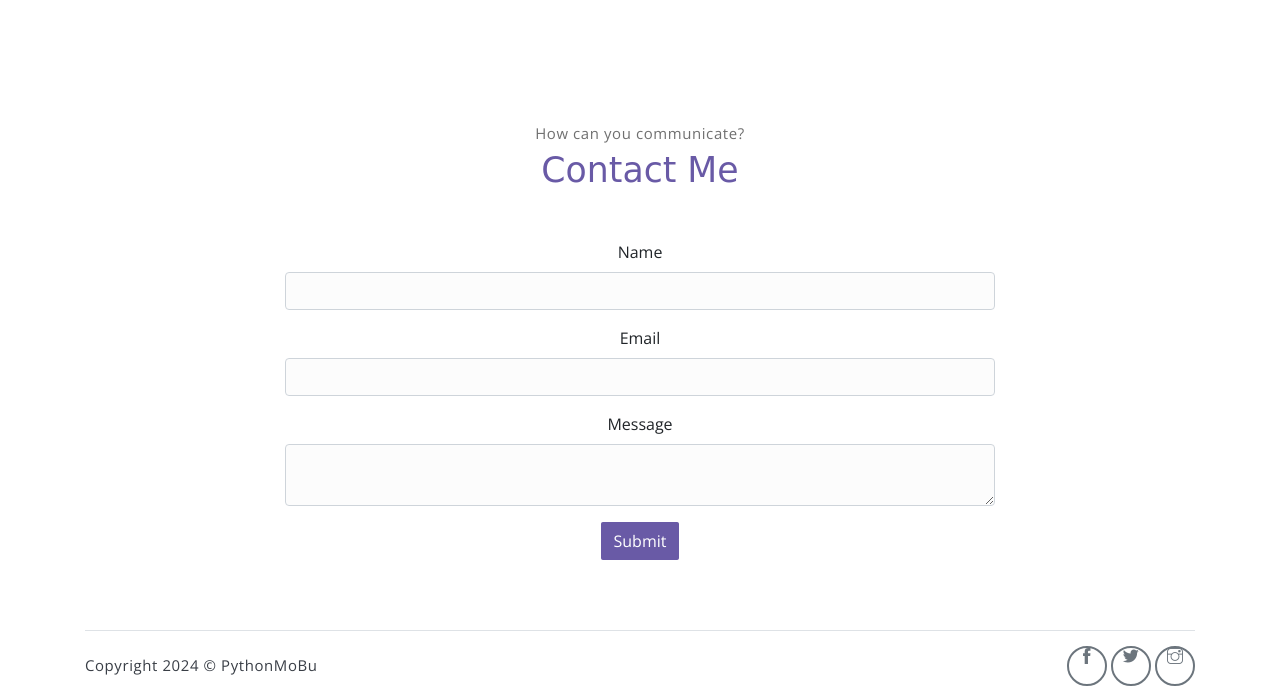
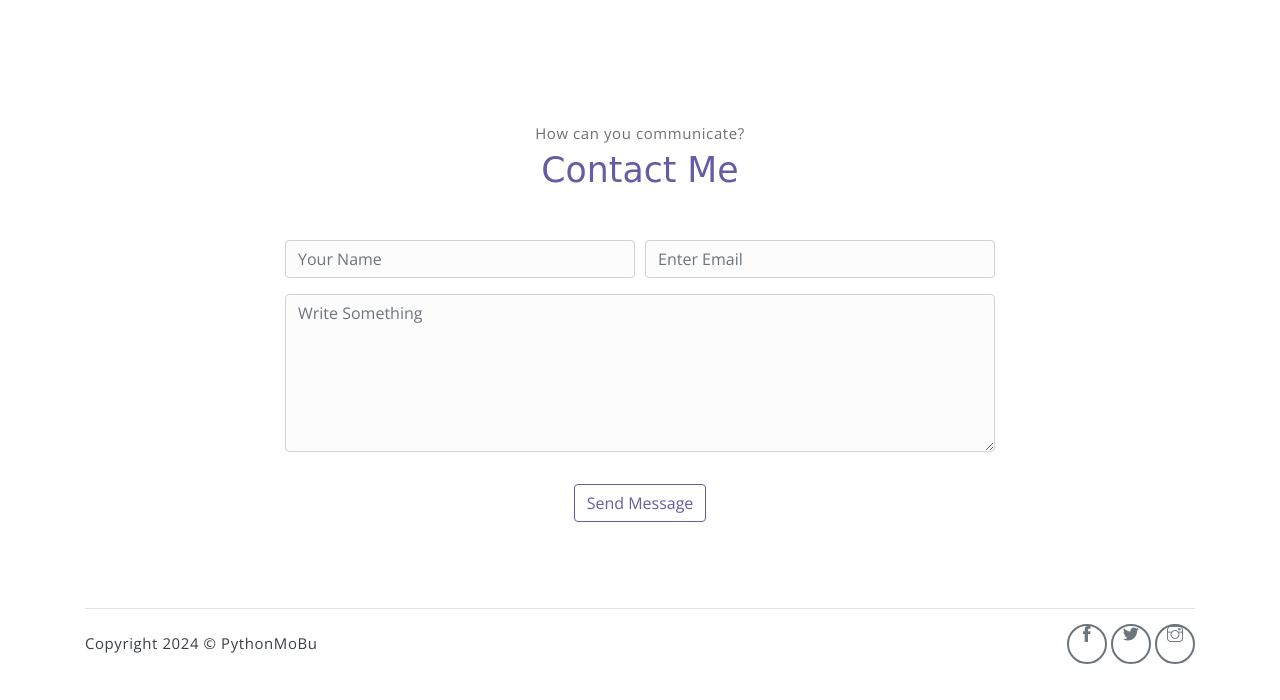
Before and after one commit to MouhibForProgramming/portfolio_website, a Flask app: page / in a window 1280 px wide. Shown: the part 2386-3086 px from the top of the page. After the commit the page ends 3050 px from the top, so only its background shows below. Run offline with Flask 3, Linux system fonts and the light colour scheme; parts of the project's set-up code (start-up, migrations or seed data) failed here and were passed over; some libraries are stand-ins or nearby versions; some web fonts are replaced.

Commit message:
Update index.html

```diff
--- a/templates/index.html
+++ b/templates/index.html
@@ -1,4 +1,4 @@
-{% from 'bootstrap5/form.html' import render_form %}
+
 
 
 
@@ -181,22 +181,21 @@
 
 
             <form action="{{url_for('contact')}}"  method="post" class="contact-form col-md-10 col-lg-8 m-auto" novalidate>
-                  {{ render_form(form) }}
 
-<!--                <div class="form-row">-->
-<!--                    <div class="form-group col-sm-6">-->
-<!--                        <input type="text" size="50"  name="name" class="form-control" placeholder="Your Name" required>-->
-<!--                    </div>-->
-<!--                    <div class="form-group col-sm-6">-->
-<!--                        <input type="email" class="form-control"  name="email" placeholder="Enter Email"requried>-->
-<!--                    </div>-->
-<!--                    <div class="form-group col-sm-12">-->
-<!--                        <textarea name="comment" id="comment" rows="6"    class="form-control" placeholder="Write Something"></textarea>-->
-<!--                    </div>-->
-<!--                    <div class="form-group col-sm-12 mt-3">-->
-<!--                        <input type="submit" value="Send Message" class="btn btn-outline-primary rounded">-->
-<!--                    </div>-->
-<!--                </div>-->
+		 <div class="form-row">
+                    <div class="form-group col-sm-6">
+                        <input type="text" size="50"  name="name" class="form-control" placeholder="Your Name" required>
+                    </div>
+                    <div class="form-group col-sm-6">
+                        <input type="email" class="form-control"  name="email" placeholder="Enter Email"requried>
+                    </div>
+                    <div class="form-group col-sm-12">
+                        <textarea name="comment" id="comment" rows="6"    class="form-control" placeholder="Write Something"></textarea>
+                    </div>
+                    <div class="form-group col-sm-12 mt-3">
+                        <input type="submit" value="Send Message" class="btn btn-outline-primary rounded">
+                    </div>
+                </div>
             </form><!-- end of contact form -->
         </div><!-- end of container -->
     </section><!-- end of contact section -->
```
